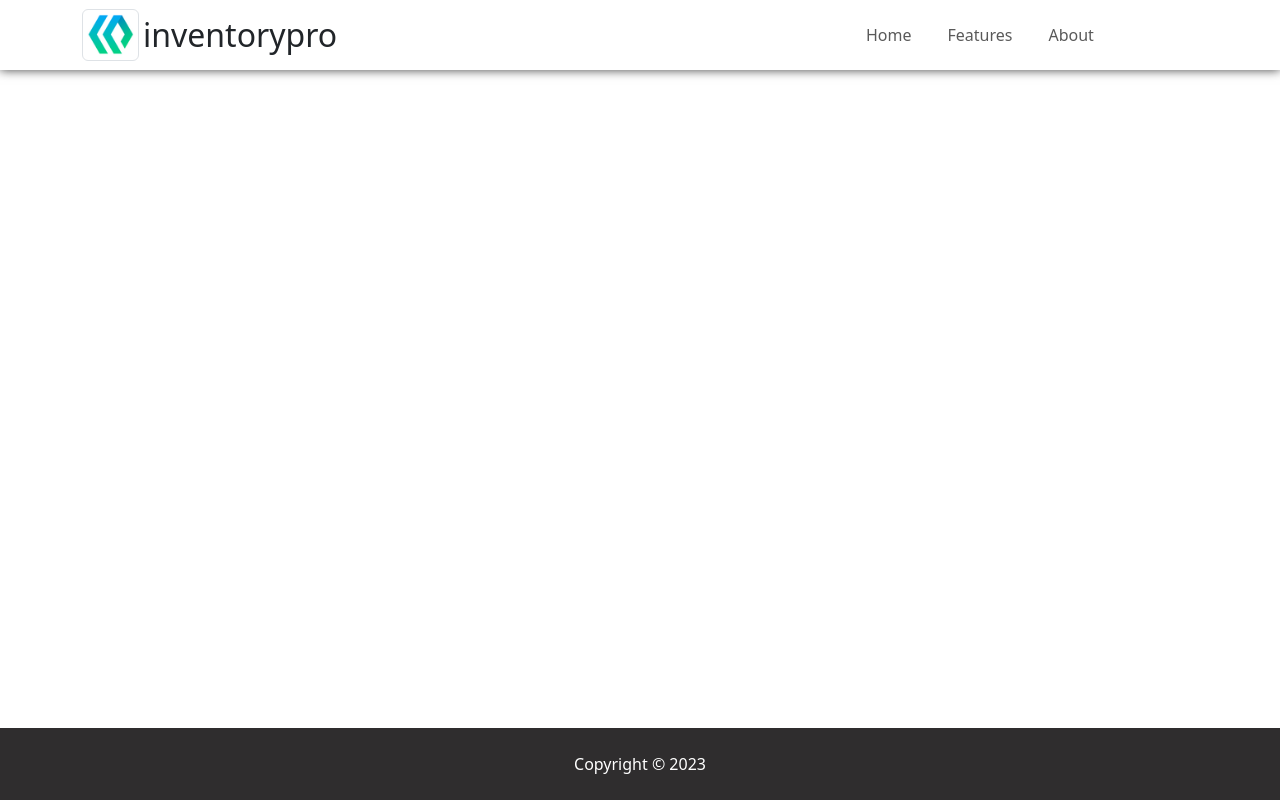
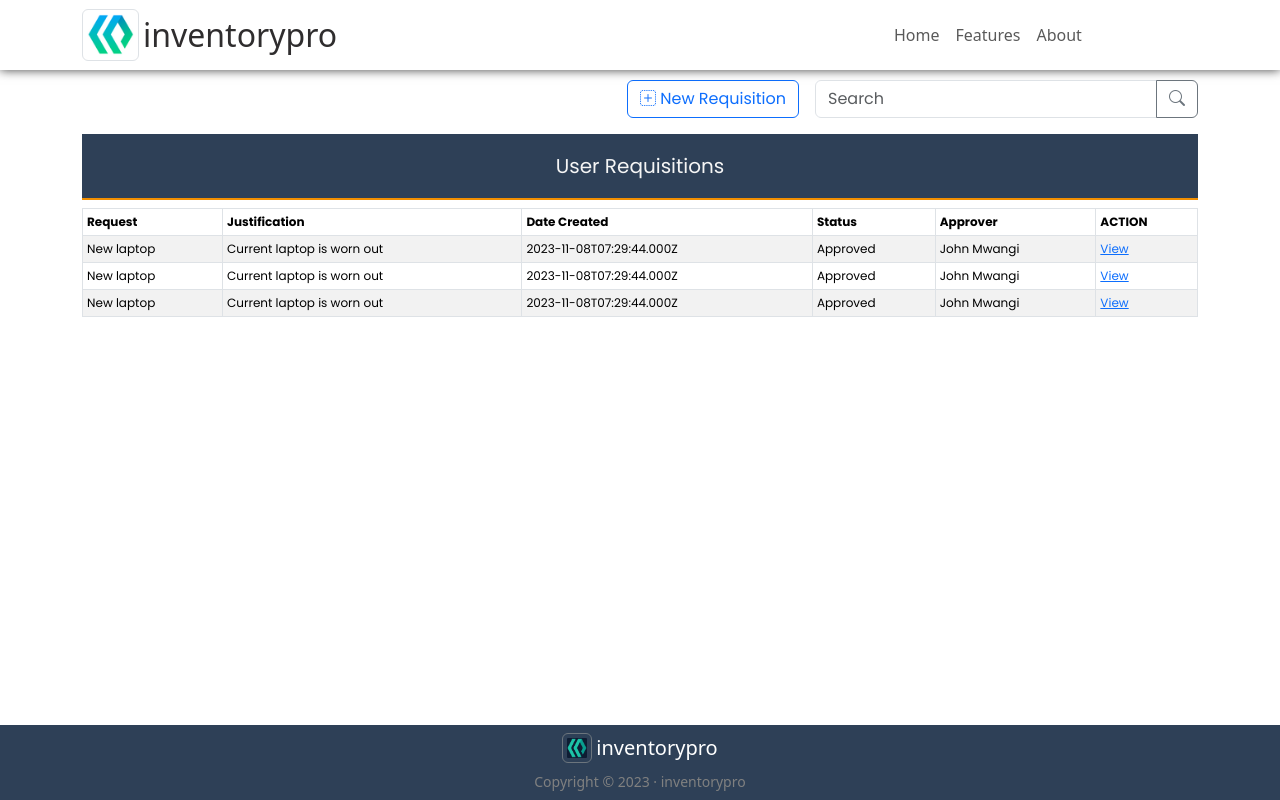
Before and after one commit to Jarabi/aim-frontend, a React (Vite) app: page /user in a window 1280 px wide. Built offline with nearby package versions, Linux system fonts and the light colour scheme; data requests are answered from the project's data file.

Commit message:
Added user requisitions view

```diff
--- a/db.json
+++ b/db.json
@@ -146,5 +146,42 @@
       "description": "Superuser privileges. Can create, view, update and delete accounts and resources. Can update request status."
     }
   ],
-  "requisitions": []
+  "requisitions": [
+    {
+      "id": "1",
+      "title": "New laptop",
+      "justification": "Current laptop is worn out",
+      "status": "Approved",
+      "approvedAt": "2023-11-08T07:33:00.000Z",
+      "createdAt": "2023-11-08T07:29:44.000Z",
+      "fulfilledAt": "2023-11-08T07:39:43.000Z",
+      "approvedBy": "John Mwangi",
+      "fulfilledBy": "7859b91a-2c73-49a9-8b5e-162e6d378347",
+      "userId": "1"
+    },
+    {
+      "id": "1",
+      "title": "New laptop",
+      "justification": "Current laptop is worn out",
+      "status": "Approved",
+      "approvedAt": "2023-11-08T07:33:00.000Z",
+      "createdAt": "2023-11-08T07:29:44.000Z",
+      "fulfilledAt": "2023-11-08T07:39:43.000Z",
+      "approvedBy": "John Mwangi",
+      "fulfilledBy": "7859b91a-2c73-49a9-8b5e-162e6d378347",
+      "userId": "1"
+    },
+    {
+      "id": "1",
+      "title": "New laptop",
+      "justification": "Current laptop is worn out",
+      "status": "Approved",
+      "approvedAt": "2023-11-08T07:33:00.000Z",
+      "createdAt": "2023-11-08T07:29:44.000Z",
+      "fulfilledAt": "2023-11-08T07:39:43.000Z",
+      "approvedBy": "John Mwangi",
+      "fulfilledBy": "7859b91a-2c73-49a9-8b5e-162e6d378347",
+      "userId": "1"
+    }
+  ]
 }
--- a/src/App.jsx
+++ b/src/App.jsx
@@ -6,6 +6,7 @@ import LandingPage from "./pages/LandingPage";
 import Login from "./components/Login";
 import UserView from "./components/UserView";
 import Footer from "./components/Footer";
+import RequisitionView from "./components/RequisitionView";
 
 const App = () => {
   const [isLoggedIn, setIsLoggedIn] = useState(false);
@@ -21,7 +22,7 @@ const App = () => {
 
     const getRequisitions = async () => {
       const requisitions = await fetchResources("requisitions");
-      setUsers(requisitions);
+      setRequisitions(requisitions);
     };
 
     getUsers();
@@ -36,6 +37,7 @@ const App = () => {
     return data;
   };
 
+  console.log(requisitions);
   const loginState = () => {
     setIsLoggedIn(!isLoggedIn);
   };
@@ -62,6 +64,11 @@ const App = () => {
           }
         />
         <Route path='/login' element={<Login />} />
+        <Route
+          path='/user'
+          element={<UserView userData={userData} requisitions={requisitions} />}
+        />
+        <Route path='/requisitionView' element={<RequisitionView />} />
       </Routes>
       <Footer />
     </>
--- a/src/components/Footer.jsx
+++ b/src/components/Footer.jsx
@@ -2,8 +2,19 @@ import footerLogo from "../images/logo_dark.png";
 
 const Footer = () => {
   return (
-    <footer className='container-fluid fixed-bottom d-flex justify-content-center align-items-center p-4'>
-      <p className='mb-0'>Copyright &copy; 2023</p>
+    <footer className='container-fluid fixed-bottom d-flex flex-column justify-content-center align-items-center p-2'>
+      <div className='logo-title d-flex align-items-center mb-2'>
+        <img
+          className='border border-secondary rounded p-1'
+          src={footerLogo}
+          alt='logo'
+          style={{ width: "30px", height: "30px" }}
+        />
+        <h5 className='mb-0 ms-1'>inventorypro</h5>
+      </div>
+      <small style={{ color: "gray" }}>
+        Copyright &copy; 2023 &middot; inventorypro
+      </small>
     </footer>
   );
 };
--- a/src/components/Header.jsx
+++ b/src/components/Header.jsx
@@ -22,21 +22,29 @@ export default function Header({ userData, isLoggedIn, loginState }) {
   return (
     <header className='d-flex'>
       <div className='container d-flex justify-content-between'>
-        <div className='header-logo d-flex flex-row align-items-center'>
-          <Link to='/'>
+        <div className='header-logo d-flex'>
+          <Link
+            className='d-flex flex-row align-items-center'
+            to='/'
+            style={{ color: "#2f2d2e", textDecoration: "none" }}
+          >
             <img
               className='header-img border rounded p-1'
               src={headerLogo}
               alt='Header Logo'
+              style={{ width: "57px" }}
             />
+            <h2 className='header-title mb-0 ps-1'>inventorypro</h2>
           </Link>
-          <h2 className='header-title mb-0 ps-1'>inventorypro</h2>
         </div>
 
         <nav className='navbar navbar-expand-lg bg-body-light'>
           <div className='container-fluid'>
             <div className='collapse navbar-collapse' id='navbarNav'>
-              <ul className='navbar-nav px-5'>
+              <ul
+                className='navbar-nav'
+                style={{ display: "flex", justifyContent: "space-between" }}
+              >
                 <li className='nav-item'>
                   <a className='nav-link' href='/#hero'>
                     Home
--- a/src/components/Requisition.jsx
+++ b/src/components/Requisition.jsx
@@ -1,31 +1,17 @@
-const Requisition = () => {
+import { Link } from "react-router-dom";
+
+const Requisition = ({ requisition }) => {
   return (
-    <div>
-      <table className='table table-hover fs-6'>
-        <thead>
-          <tr>
-            <th scope='col'>REQUEST</th>
-            <th scope='col'>JUSTIFICATION</th>
-            <th scope='col'>CREATED</th>
-            <th scope='col'>STATUS</th>
-            <th scope='col'>APPROVER</th>
-            <th scope='col'>ACTION</th>
-          </tr>
-        </thead>
-        <tbody>
-          <tr>
-            <td scope='row'>New laptop</td>
-            <td>Replacement for faulty laptop</td>
-            <td>25-Aug-2023</td>
-            <td>Approved</td>
-            <td>John Mwangi</td>
-            <td>
-              <a href='#'>View</a>
-            </td>
-          </tr>
-        </tbody>
-      </table>
-    </div>
+    <tr>
+      <td scope='row'>{requisition.title}</td>
+      <td>{requisition.justification}</td>
+      <td>{requisition.createdAt}</td>
+      <td>{requisition.status}</td>
+      <td>{requisition.approvedBy}</td>
+      <td>
+        <Link to='requisitionView'>View</Link>
+      </td>
+    </tr>
   );
 };
 
--- /dev/null
+++ b/src/components/RequisitionView.jsx
@@ -0,0 +1,5 @@
+const RequisitionView = () => {
+  return <div>RequisitionView</div>;
+};
+
+export default RequisitionView;
--- a/src/components/Requisitions.jsx
+++ b/src/components/Requisitions.jsx
@@ -1,5 +1,29 @@
+import Requisition from "./Requisition";
+
 const Requisitions = ({ userData, requisitions }) => {
-  return <div>Requisitions</div>;
+  return (
+    <>
+      <table className='table table-sm table-striped table-hover table-bordered'>
+        <thead>
+          <tr>
+            <th scope='col'>Request</th>
+            <th scope='col'>Justification</th>
+            <th scope='col'>Date Created</th>
+            <th scope='col'>Status</th>
+            <th scope='col'>Approver</th>
+            <th scope='col'>ACTION</th>
+          </tr>
+        </thead>
+        <tbody>
+          {requisitions.map((requisition) => {
+            return (
+              <Requisition key={requisition.id} requisition={requisition} />
+            );
+          })}
+        </tbody>
+      </table>
+    </>
+  );
 };
 
 export default Requisitions;
--- a/src/components/UserView.jsx
+++ b/src/components/UserView.jsx
@@ -1,3 +1,4 @@
+import { Link } from "react-router-dom";
 import { useState } from "react";
 import Requisitions from "./Requisitions";
 // import NewRequest from "../components/NewRequest";
@@ -5,27 +6,22 @@ import Requisitions from "./Requisitions";
 const UserView = ({ userData, requisitions }) => {
   const [showNewRequest, setShowNewRequest] = useState(false);
 
-  const toggleRequestModal = () => {
-    setShowNewRequest(!showNewRequest);
-  };
-
   return (
-    <>
-      <div className='container-fluid'>
+    <div className='container user-page'>
       <div className='top-section d-flex justify-content-end mb-3'>
-          <button
+        <Link
           className='btn btn-outline-primary'
           type='button'
           id='new-request'
-            onClick={toggleRequestModal}
+          to='/new-requisition'
         >
           <i className='bi bi-plus-square-dotted'></i> New Requisition
-          </button>
+        </Link>
         <div className='search d-flex align-items-end ms-3'>
           <div className='input-group search-box'>
             <input
               type='text'
-                className='form-control'
+              className='form-control search-requisition'
               placeholder='Search'
               aria-label='search'
               aria-describedby='search'
@@ -40,6 +36,7 @@ const UserView = ({ userData, requisitions }) => {
           </div>
         </div>
       </div>
+      <h5 className='requisitions-view text-center'>User Requisitions</h5>
       {requisitions.length > 0 ? (
         <Requisitions userData={userData} requisitions={requisitions} />
       ) : (
@@ -48,10 +45,6 @@ const UserView = ({ userData, requisitions }) => {
         </div>
       )}
     </div>
-      {showNewRequest && (
-        <NewRequest toggleRequestModal={toggleRequestModal} user={user} />
-      )}
-    </>
   );
 };
 
--- a/src/styles/App.css
+++ b/src/styles/App.css
@@ -22,6 +22,7 @@
 
 body {
   font-family: "Poppins", sans-serif;
+  font-size: 16px;
 }
 
 /* ++++++++ Header +++++++++++++++++ */
@@ -30,6 +31,8 @@ header {
   position: fixed;
   top: 0;
   width: 100%;
+  height: 70px;
+  font-size: 1rem;
   background-color: #fff;
   transition: 0.2s;
   box-shadow: 0px 0px 10px 0px rgba(0, 0, 0, 0.75);
@@ -39,14 +42,10 @@ header {
   transition: 0.2s;
 }
 
-nav {
-  width: 400px;
+/* ++++ NAVBAR ++++++++++++++++++++ */
+#navbarNav {
+  width: 300px;
 }
-
-ul.navbar-nav > li {
-  margin-right: 20px;
-}
-
 /* +++++++ LANDING PAGE ++++++++++++++++++ */
 
 .landing-page {
@@ -127,7 +126,8 @@ section#features .feature-illustration {
   margin: 0 auto 0;
 }
 
-.form-floating > input:focus {
+.form-floating > input:focus,
+.form-control > input:focus {
   box-shadow: none;
 }
 
@@ -137,6 +137,21 @@ section#features .feature-illustration {
   border-radius: 5px;
   border: 1px solid #ccc;
   outline: none;
+}
+
+/* ++++++++++ User page ++++++++++++++++++ */
+.user-page {
+  margin-top: 80px;
+  font-family: "Poppins", sans-serif;
+  font-size: 12px;
+}
+
+/* ++++++++ REQUISITIONS ++++++++++++++++ */
+.requisitions-view {
+  color: var(--off-white);
+  background-color: var(--charcoal);
+  border-bottom: 2px solid var(--orange);
+  padding: 20px 40px;
 }
 
 .userIdentity > i {
@@ -164,6 +179,6 @@ section#features .feature-illustration {
 }
 
 footer {
-  background-color: var(--jet-black);
+  background-color: var(--charcoal);
   color: white;
 }
```
Lines whose indentation alone changed are shown as unchanged.
